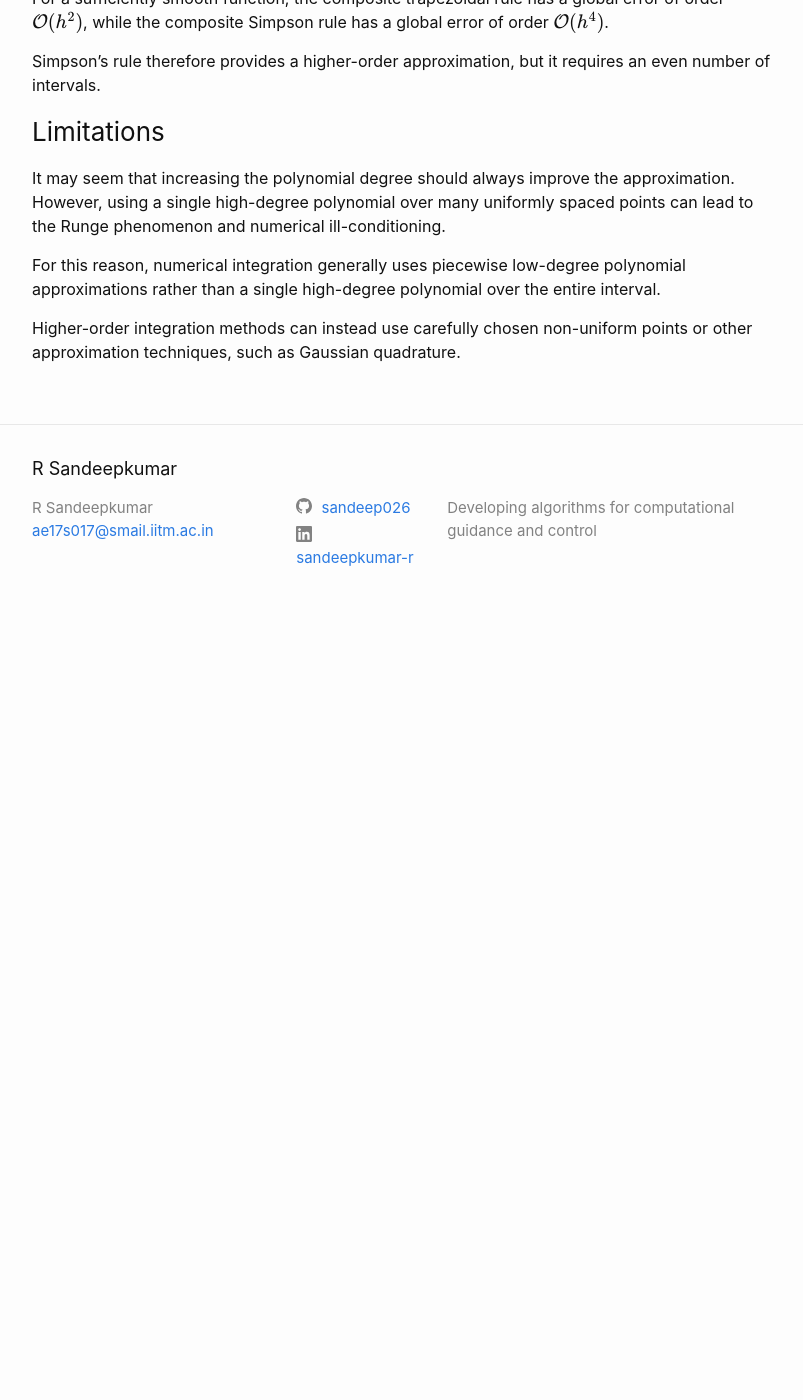
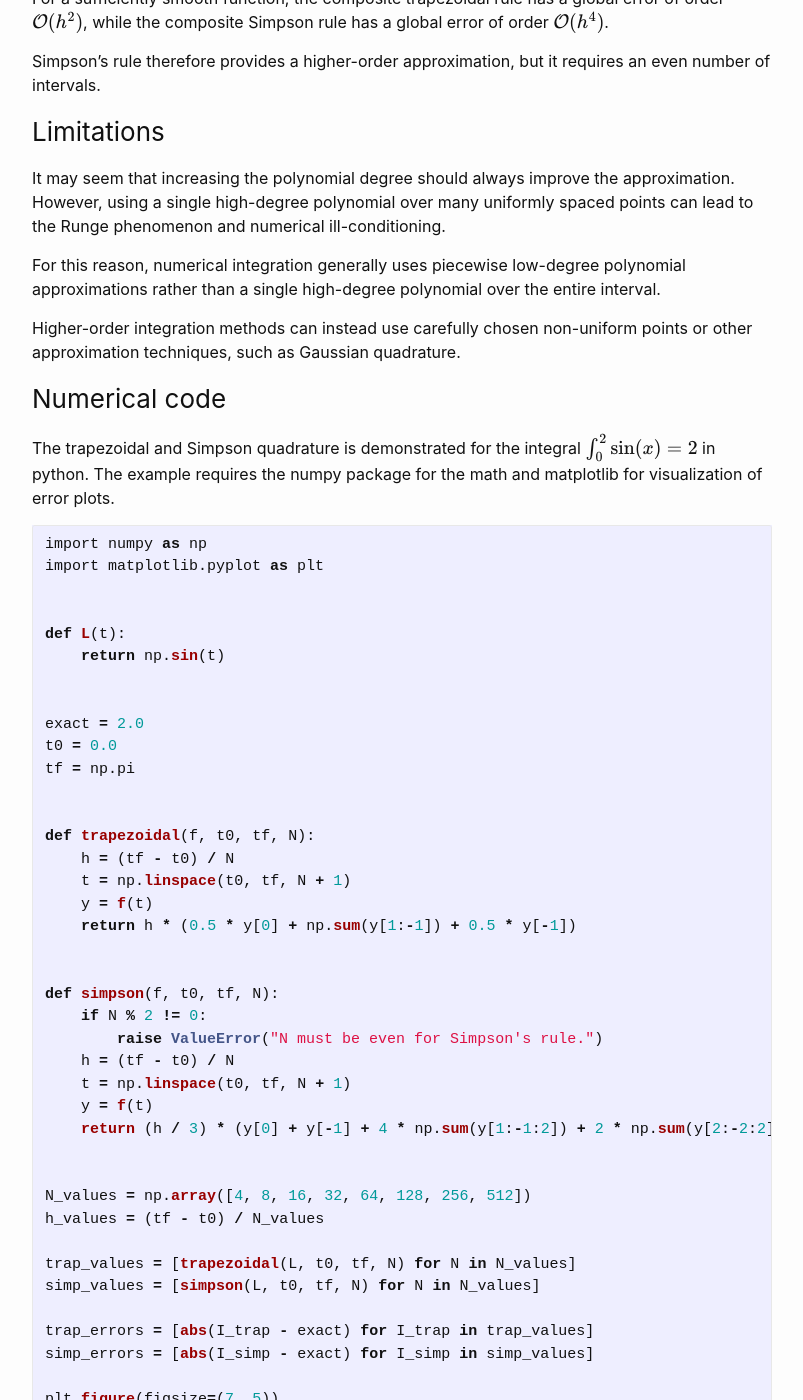
Before and after one commit to sandeep026/sandeep026.github.io, a Jekyll site: the page built from _posts/2023-10-30-p2.md, in a window 1280 px wide and 1400 px high, scrolled down 4990 px. Shown: the whole window, without its empty margins (238-1041 px from the left). Built offline with Jekyll 4.4.1, drawn with Linux system fonts in a browser that asks for light colours; formulas are drawn with MathJax 3; before the commit the page ends 5620 px from its top, so only the background shows below that; some of the changed text lies outside the part shown.

Commit message:
Update 2023-10-30-p2.md

````diff
--- a/_posts/2023-10-30-p2.md
+++ b/_posts/2023-10-30-p2.md
@@ -195,3 +195,62 @@ It may seem that increasing the polynomial degree should always improve the appr
 For this reason, numerical integration generally uses piecewise low-degree polynomial approximations rather than a single high-degree polynomial over the entire interval.
 
 Higher-order integration methods can instead use carefully chosen non-uniform points or other approximation techniques, such as Gaussian quadrature.
+
+### Numerical code
+
+The trapezoidal and Simpson quadrature is demonstrated for the integral $ \int_{0}^{2} \sin (x)=2$ in python. The example requires the numpy package for the math and
+matplotlib for visualization of error plots.
+
+```python
+import numpy as np
+import matplotlib.pyplot as plt
+
+
+def L(t):
+    return np.sin(t)
+
+
+exact = 2.0
+t0 = 0.0
+tf = np.pi
+
+
+def trapezoidal(f, t0, tf, N):
+    h = (tf - t0) / N
+    t = np.linspace(t0, tf, N + 1)
+    y = f(t)
+    return h * (0.5 * y[0] + np.sum(y[1:-1]) + 0.5 * y[-1])
+
+
+def simpson(f, t0, tf, N):
+    if N % 2 != 0:
+        raise ValueError("N must be even for Simpson's rule.")
+    h = (tf - t0) / N
+    t = np.linspace(t0, tf, N + 1)
+    y = f(t)
+    return (h / 3) * (y[0] + y[-1] + 4 * np.sum(y[1:-1:2]) + 2 * np.sum(y[2:-2:2]))
+
+
+N_values = np.array([4, 8, 16, 32, 64, 128, 256, 512])
+h_values = (tf - t0) / N_values
+
+trap_values = [trapezoidal(L, t0, tf, N) for N in N_values]
+simp_values = [simpson(L, t0, tf, N) for N in N_values]
+
+trap_errors = [abs(I_trap - exact) for I_trap in trap_values]
+simp_errors = [abs(I_simp - exact) for I_simp in simp_values]
+
+plt.figure(figsize=(7, 5))
+
+plt.loglog(h_values, trap_errors, "o-", label="Trapezoidal")
+plt.loglog(h_values, simp_errors, "s-", label="Simpson")
+
+plt.xlabel(r"$h$")
+plt.ylabel("Absolute error")
+plt.title(r"Numerical integration of $\sin(t)$ over $[0,\pi]$")
+plt.grid(True, which="both", linestyle="--", alpha=0.5)
+plt.legend()
+
+plt.tight_layout()
+plt.show()
+```
````
